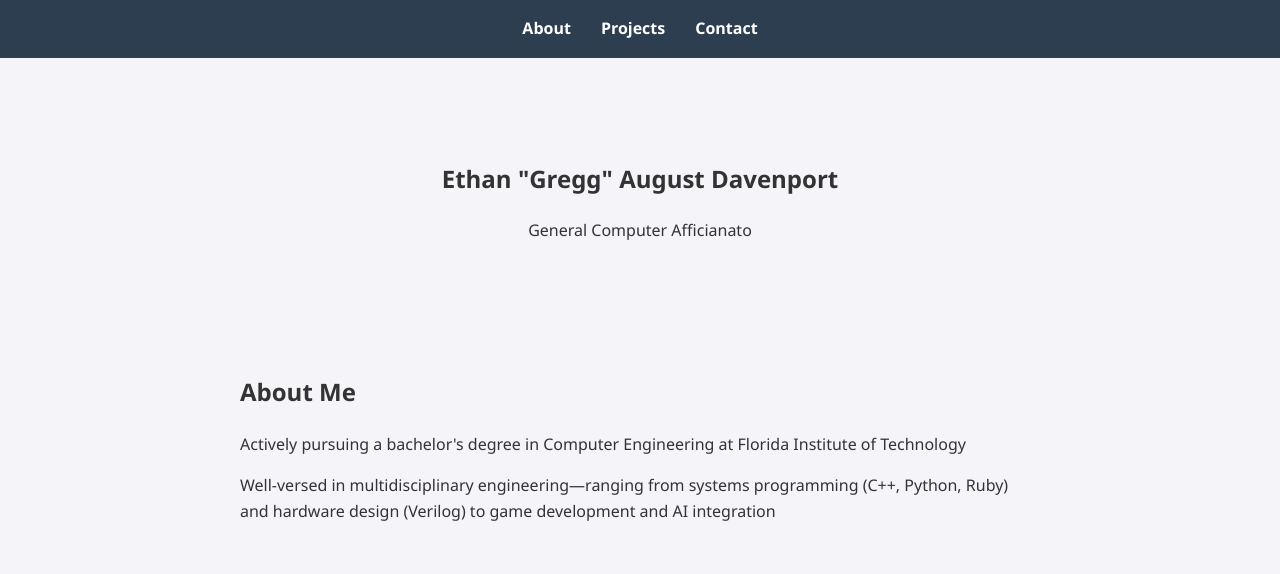
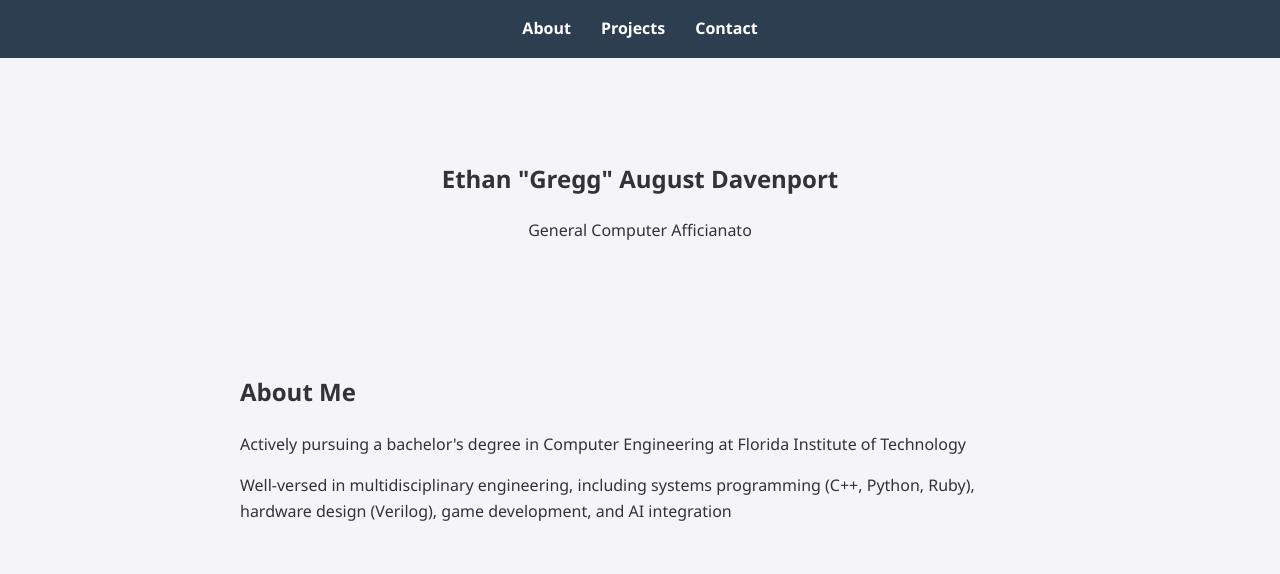
Before and after one commit to GreggAug/GreggAug.github.io, a plain HTML site: page index.html in a window 1280 px wide. Shown: the top 574 px of the page. Drawn offline with Linux system fonts and the light colour scheme.

Commit message:
reworded

```diff
--- a/index.html
+++ b/index.html
@@ -28,8 +28,8 @@
         <section id="about">
             <h2>About Me</h2>
             <p>Actively pursuing a bachelor's degree in Computer Engineering at Florida Institute of Technology</p>
-            <p>Well-versed in multidisciplinary engineering—ranging from systems programming (C++, Python, Ruby) and
-                hardware design (Verilog) to game development and AI integration</p>
+            <p>Well-versed in multidisciplinary engineering, including systems programming (C++, Python, Ruby),
+                hardware design (Verilog), game development, and AI integration</p>
         </section>
         <div class="gallery-grid">
             <a href="https://www.linkedin.com/in/ethan-davenport-12b978362/" style="text-decoration: none;">
```
